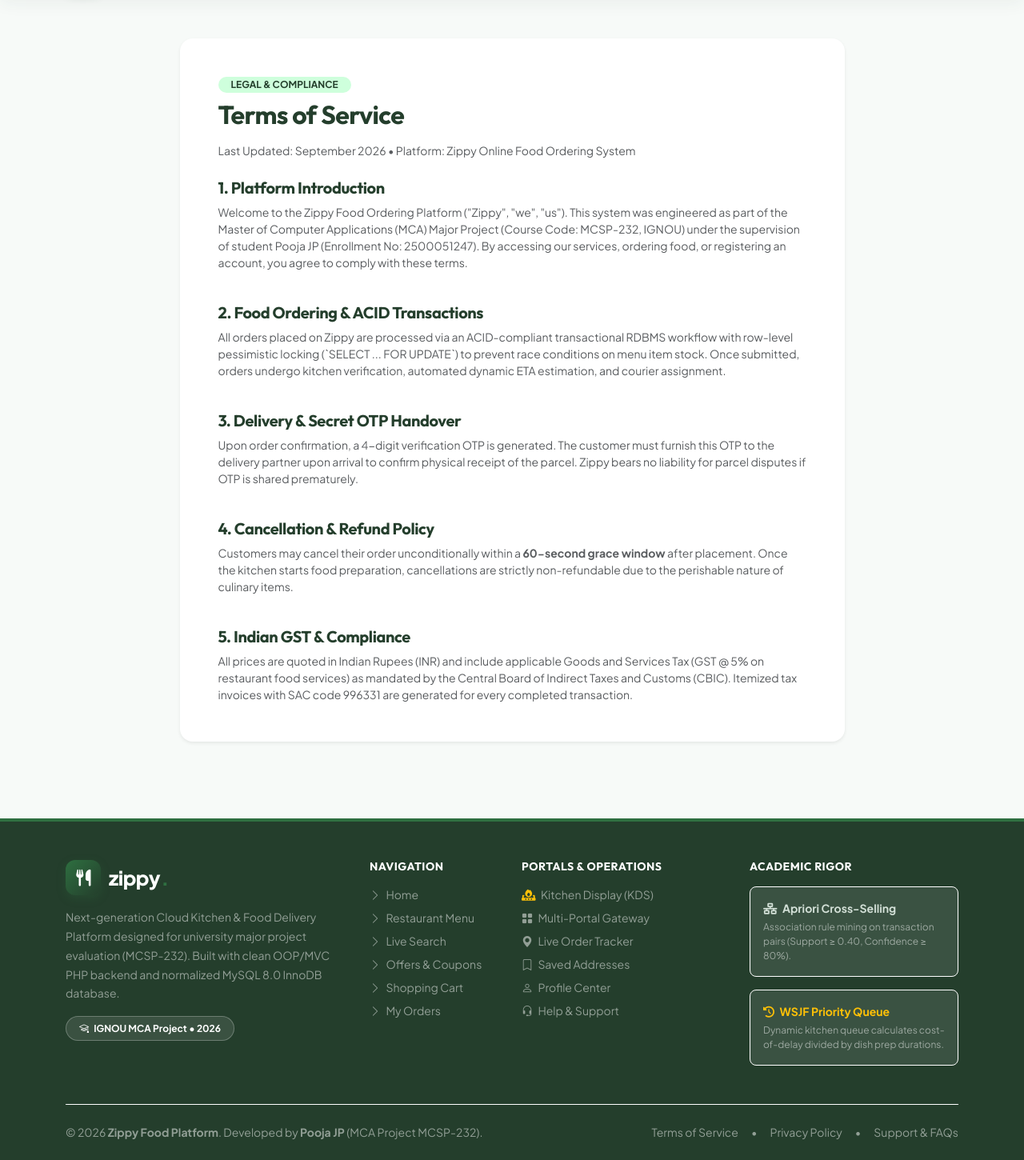
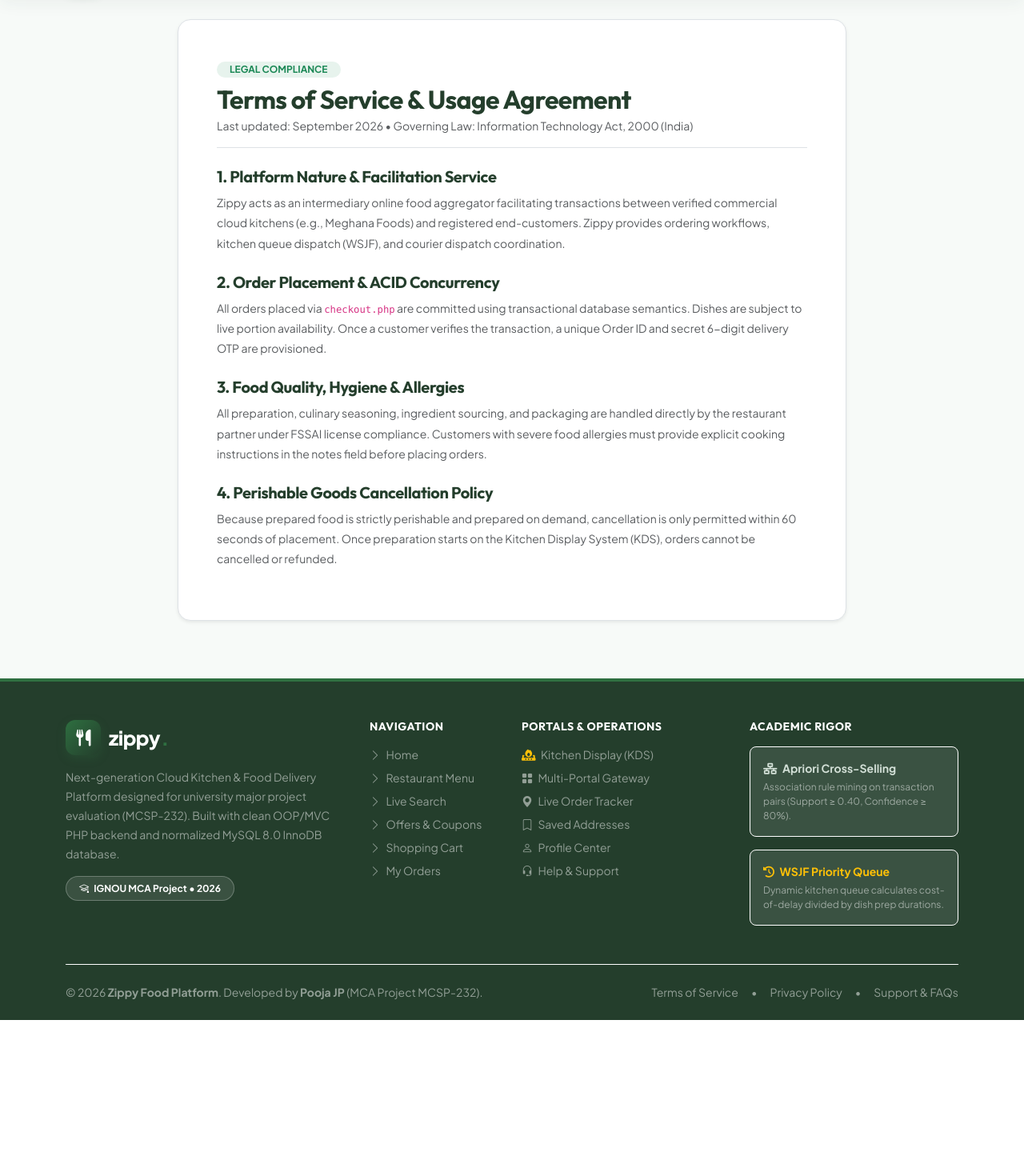
Before and after one commit to athulskrish/pooja_project, a PHP site: page /terms.php in a window 1280 px wide; the page is wider, and only the part inside the window is pictured. Shown: the part 89-1539 px from the top of that part at 80% size. After the commit the page ends 1364 px from the top of that part, so only its background shows below. Run offline with PHP 8.4, Linux system fonts and the light colour scheme.

```diff
--- a/customer/terms.php
+++ b/customer/terms.php
@@ -1,58 +1,36 @@
 <?php
-$pageTitle = "Terms of Service & Conditions";
+/**
+ * Terms of Service Page
+ * MCSP-232: E-Commerce Platform for Food Order
+ */
+$pageTitle = 'Terms of Service - Zippy';
 require_once __DIR__ . '/includes/header.php';
 ?>
 
-<main class="container-xl py-5" style="min-height: 75vh;">
-  <div class="row justify-content-center">
-    <div class="col-lg-9">
+  <main class="container-xl py-4" style="max-width: 860px;">
 
-      <div class="card border-0 rounded-4 shadow-sm p-4 p-md-5 bg-white">
-        <span class="badge bg-mint-pill text-pine fw-bold mb-2 px-3 py-1 rounded-pill d-inline-block" style="background:#CEFFDC; color:#243E2C; width:fit-content;">
-          LEGAL & COMPLIANCE
-        </span>
-        <h2 class="fw-bold text-pine mb-3">Terms of Service</h2>
-        <p class="text-muted small mb-4">Last Updated: September 2026 • Platform: Zippy Online Food Ordering System</p>
-
-        <section class="mb-4">
-          <h5 class="fw-bold text-pine">1. Platform Introduction</h5>
-          <p class="small text-muted leading-relaxed">
-            Welcome to the Zippy Food Ordering Platform ("Zippy", "we", "us"). This system was engineered as part of the Master of Computer Applications (MCA) Major Project (Course Code: MCSP-232, IGNOU) under the supervision of student Pooja JP (Enrollment No: 2500051247). By accessing our services, ordering food, or registering an account, you agree to comply with these terms.
-          </p>
-        </section>
-
-        <section class="mb-4">
-          <h5 class="fw-bold text-pine">2. Food Ordering & ACID Transactions</h5>
-          <p class="small text-muted leading-relaxed">
-            All orders placed on Zippy are processed via an ACID-compliant transactional RDBMS workflow with row-level pessimistic locking (`SELECT ... FOR UPDATE`) to prevent race conditions on menu item stock. Once submitted, orders undergo kitchen verification, automated dynamic ETA estimation, and courier assignment.
-          </p>
-        </section>
-
-        <section class="mb-4">
-          <h5 class="fw-bold text-pine">3. Delivery & Secret OTP Handover</h5>
-          <p class="small text-muted leading-relaxed">
-            Upon order confirmation, a 4-digit verification OTP is generated. The customer must furnish this OTP to the delivery partner upon arrival to confirm physical receipt of the parcel. Zippy bears no liability for parcel disputes if OTP is shared prematurely.
-          </p>
-        </section>
-
-        <section class="mb-4">
-          <h5 class="fw-bold text-pine">4. Cancellation & Refund Policy</h5>
-          <p class="small text-muted leading-relaxed">
-            Customers may cancel their order unconditionally within a <strong>60-second grace window</strong> after placement. Once the kitchen starts food preparation, cancellations are strictly non-refundable due to the perishable nature of culinary items.
-          </p>
-        </section>
-
-        <section class="mb-0">
-          <h5 class="fw-bold text-pine">5. Indian GST & Compliance</h5>
-          <p class="small text-muted leading-relaxed mb-0">
-            All prices are quoted in Indian Rupees (INR) and include applicable Goods and Services Tax (GST @ 5% on restaurant food services) as mandated by the Central Board of Indirect Taxes and Customs (CBIC). Itemized tax invoices with SAC code 996331 are generated for every completed transaction.
-          </p>
-        </section>
-
+    <div class="p-4 p-md-5 bg-white rounded-4 border shadow-sm">
+      <div class="border-bottom pb-3 mb-4">
+        <span class="badge bg-success bg-opacity-10 text-success fw-bold px-3 py-1 rounded-pill mb-2">LEGAL COMPLIANCE</span>
+        <h2 class="fw-bold text-pine mb-1">Terms of Service & Usage Agreement</h2>
+        <p class="text-muted small mb-0">Last updated: September 2026 • Governing Law: Information Technology Act, 2000 (India)</p>
       </div>
 
+      <div class="small text-muted" style="line-height: 1.8;">
+        <h5 class="fw-bold text-pine mt-4 mb-2">1. Platform Nature & Facilitation Service</h5>
+        <p>Zippy acts as an intermediary online food aggregator facilitating transactions between verified commercial cloud kitchens (e.g., Meghana Foods) and registered end-customers. Zippy provides ordering workflows, kitchen queue dispatch (WSJF), and courier dispatch coordination.</p>
+
+        <h5 class="fw-bold text-pine mt-4 mb-2">2. Order Placement & ACID Concurrency</h5>
+        <p>All orders placed via <code>checkout.php</code> are committed using transactional database semantics. Dishes are subject to live portion availability. Once a customer verifies the transaction, a unique Order ID and secret 6-digit delivery OTP are provisioned.</p>
+
+        <h5 class="fw-bold text-pine mt-4 mb-2">3. Food Quality, Hygiene & Allergies</h5>
+        <p>All preparation, culinary seasoning, ingredient sourcing, and packaging are handled directly by the restaurant partner under FSSAI license compliance. Customers with severe food allergies must provide explicit cooking instructions in the notes field before placing orders.</p>
+
+        <h5 class="fw-bold text-pine mt-4 mb-2">4. Perishable Goods Cancellation Policy</h5>
+        <p>Because prepared food is strictly perishable and prepared on demand, cancellation is only permitted within 60 seconds of placement. Once preparation starts on the Kitchen Display System (KDS), orders cannot be cancelled or refunded.</p>
+      </div>
     </div>
-  </div>
-</main>
+
+  </main>
 
 <?php require_once __DIR__ . '/includes/footer.php'; ?>
```
Also changed, not shown: customer/404.php (added, +31 -0 lines), customer/portals.php (added, +171 -0 lines), customer/privacy.php (+26 -45 lines).
